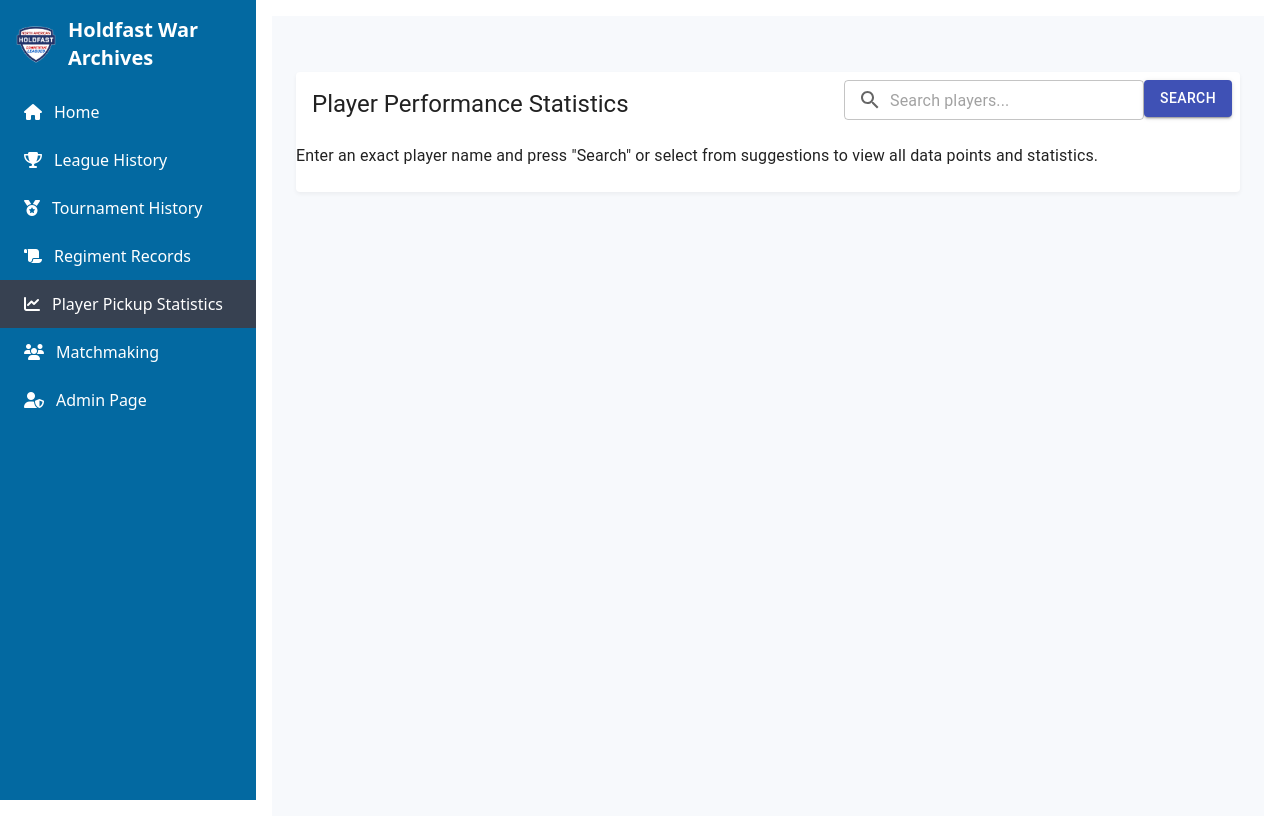
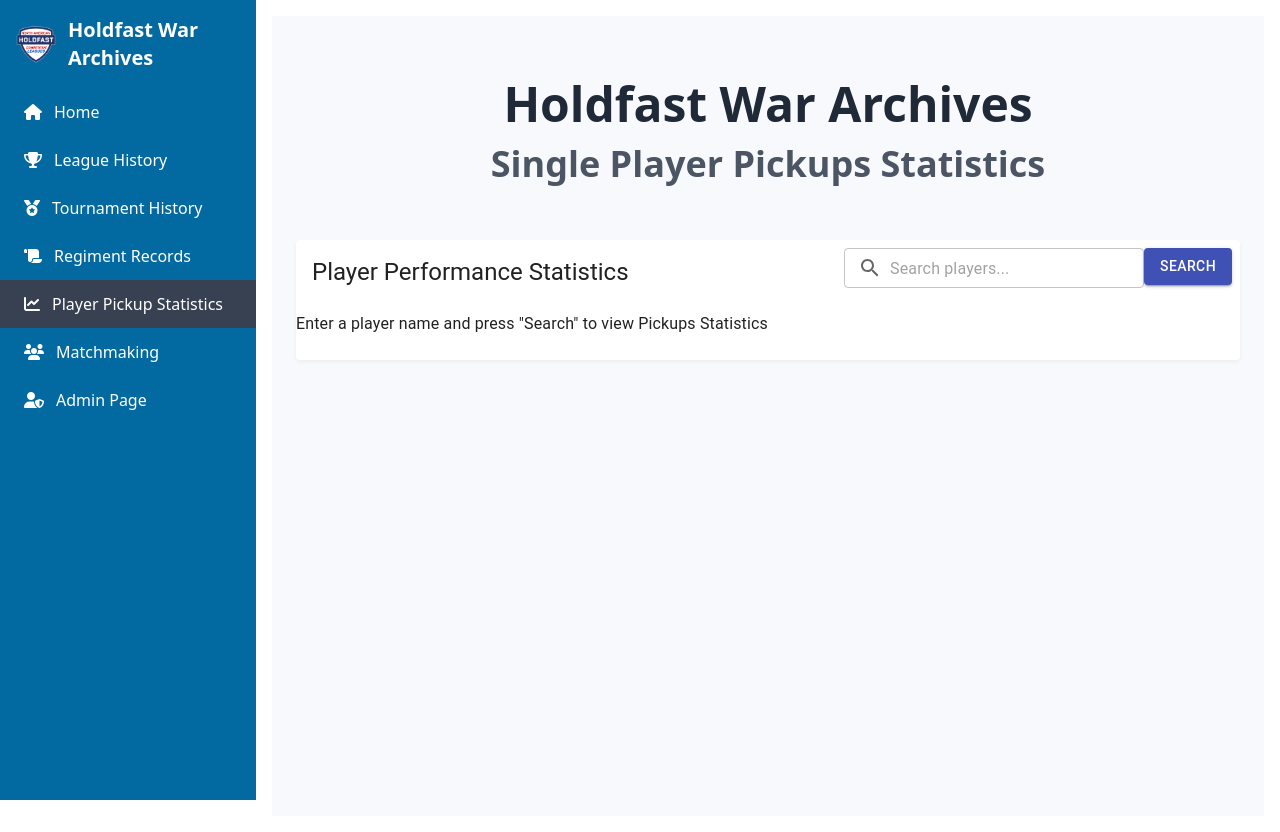
Before and after one commit to ReArya/Holdfast_War_Archives, a React (Vite) app in the folder Holdfast War Archives/frontend/: page /pickups in a window 1280 px wide. Built offline with nearby package versions, Linux system fonts and the light colour scheme.

Commit message:
fix edit form
fixed edit form bug for win column

```diff
--- a/Holdfast War Archives/frontend/src/pages/AdminSuccess.jsx
+++ b/Holdfast War Archives/frontend/src/pages/AdminSuccess.jsx
@@ -180,7 +180,7 @@
         Blocks: record.Blocks || 0,
         'Impact Rating': record['Impact Rating'] || 0,
         Regiment: record.Regiment || '',
-        Win: record.Win || 0,
+        Win: record.Win === 1 || record.Win === true,
         Date: record.Date ? new Date(record.Date).toLocaleDateString('en-CA') : new Date().toLocaleDateString('en-CA'),
       });
     } else {
@@ -507,7 +507,7 @@
               <InputLabel>Win</InputLabel>
               <Select
                 name="Win"
-                value={formData.Win}
+                value={formData.Win === 1 || formData.Win === true}
                 onChange={(e) => {
                   console.log("Select onChange - Raw Value:", e.target.value);
                   console.log("Current formData before update:", formData);
--- a/Holdfast War Archives/frontend/src/pages/ShowSinglePlayerPickups.jsx
+++ b/Holdfast War Archives/frontend/src/pages/ShowSinglePlayerPickups.jsx
@@ -149,6 +149,16 @@
 
   return (
     <div style={{ backgroundColor: '#f7f9fc', minHeight: '100vh', paddingTop: 32 }}>
+            {/* Header Section */}
+            <header className="max-w-6xl mx-auto px-4 py-8 text-center">
+        <h1 className="text-center text-3xl md:text-5xl font-bold text-gray-800 mb-4">
+          Holdfast War Archives
+        </h1>
+        <h2 className="text-2xl md:text-4xl font-bold text-gray-600">
+          Single Player Pickups Statistics
+        </h2>
+      </header>
+
       <Container maxWidth="xl">
         <StyledCard>
           <CardHeader
@@ -288,9 +298,9 @@
                     </Box>
                   </>
                 ) : (
-                  <Box p={4} display="flex" justifyContent="center">
+                  <Box p={2} display="flex" justifyContent="center">
                     <Typography>
-                      {'Enter an exact player name and press "Search" or select from suggestions to view all data points and statistics.'}
+                      {'Enter a player name and press "Search" to view Pickups Statistics'}
                     </Typography>
                   </Box>
                 )}
```
